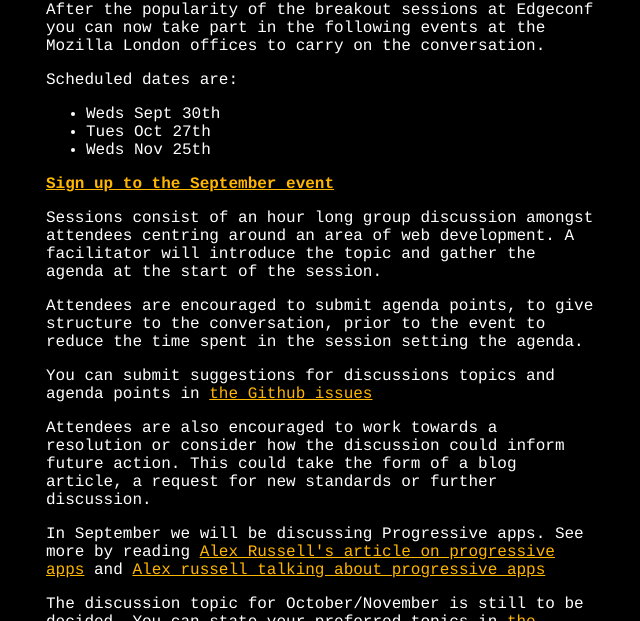
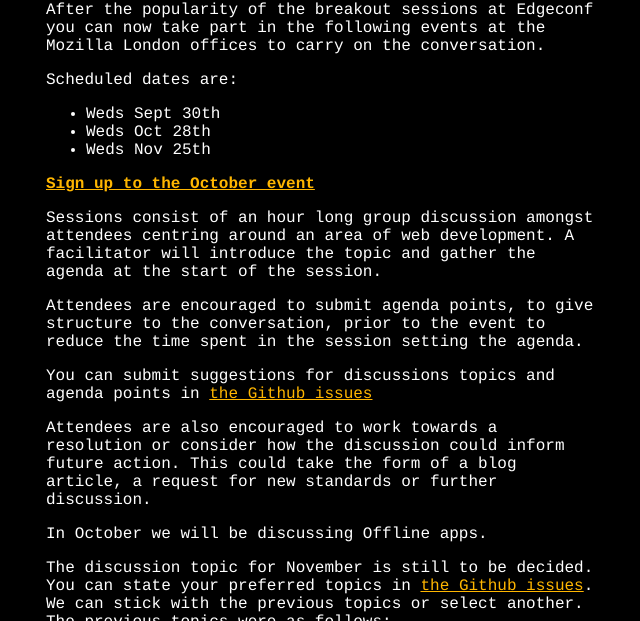
Before and after one commit to mairead/breakout-sessions, a plain HTML site: page index.html in a window 1280 px wide. Shown: the part 179-800 px from the top of the page, without its empty margins (319-959 px from the left). Drawn offline with Linux system fonts and the light colour scheme.

Commit message:
update content

```diff
--- a/index.html
+++ b/index.html
@@ -19,11 +19,11 @@
 			<p>Scheduled dates are: </p>
 			<ul>
 				<li>Weds Sept 30th</li>
-				<li>Tues Oct 27th</li>
+				<li>Weds Oct 28th</li>
 				<li>Weds Nov 25th</li>
 			</ul>
 
-			<p><strong> <a href="https://www.eventbrite.co.uk/e/breakout-sessions-tickets-18287632802">Sign up to the September event</a> </strong></p>
+			<p><strong> <a href="https://www.eventbrite.co.uk/e/breakout-sessions-tickets-19141598035">Sign up to the October event</a> </strong></p>
 
 			<p>Sessions consist of an hour long group discussion amongst attendees centring around an area of web development. A facilitator will introduce the topic and gather the agenda at the start of the session.</p>
 
@@ -34,9 +34,9 @@
 
 			<p>Attendees are also encouraged to work towards a resolution or consider how the discussion could inform future action. This could take the form of a blog article, a request for new standards or further discussion.</p>
 
-			<p>In September we will be discussing Progressive apps. See more by reading <a href="https://infrequently.org/2015/06/progressive-apps-escaping-tabs-without-losing-our-soul/">Alex Russell's article on progressive apps</a> and <a href="https://vimeo.com/132501774">Alex russell talking about progressive apps</a></p>
+			<p>In October we will be discussing Offline apps.</p>
 
-			<p>The discussion topic for October/November is still to be decided. You can state your preferred topics in <a href="https://github.com/mairead/breakout-sessions/issues">the Github issues</a>. We can stick with the previous topics or select another. The previous topics were as follows:</p>
+			<p>The discussion topic for November is still to be decided. You can state your preferred topics in <a href="https://github.com/mairead/breakout-sessions/issues">the Github issues</a>. We can stick with the previous topics or select another. The previous topics were as follows:</p>
 <ul>
 <li>Security</li>
 <li>Using serviceworker</li>
```
